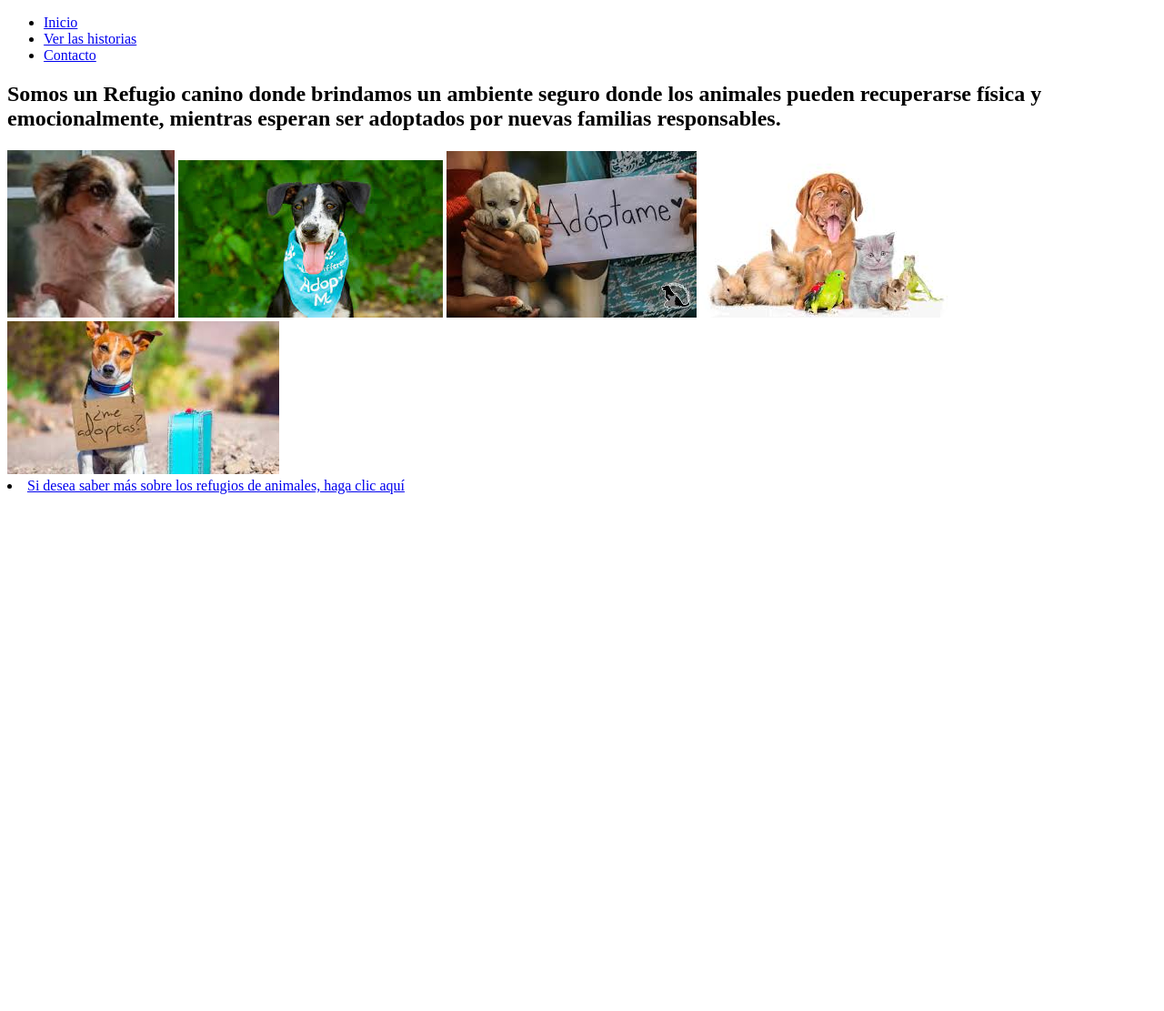
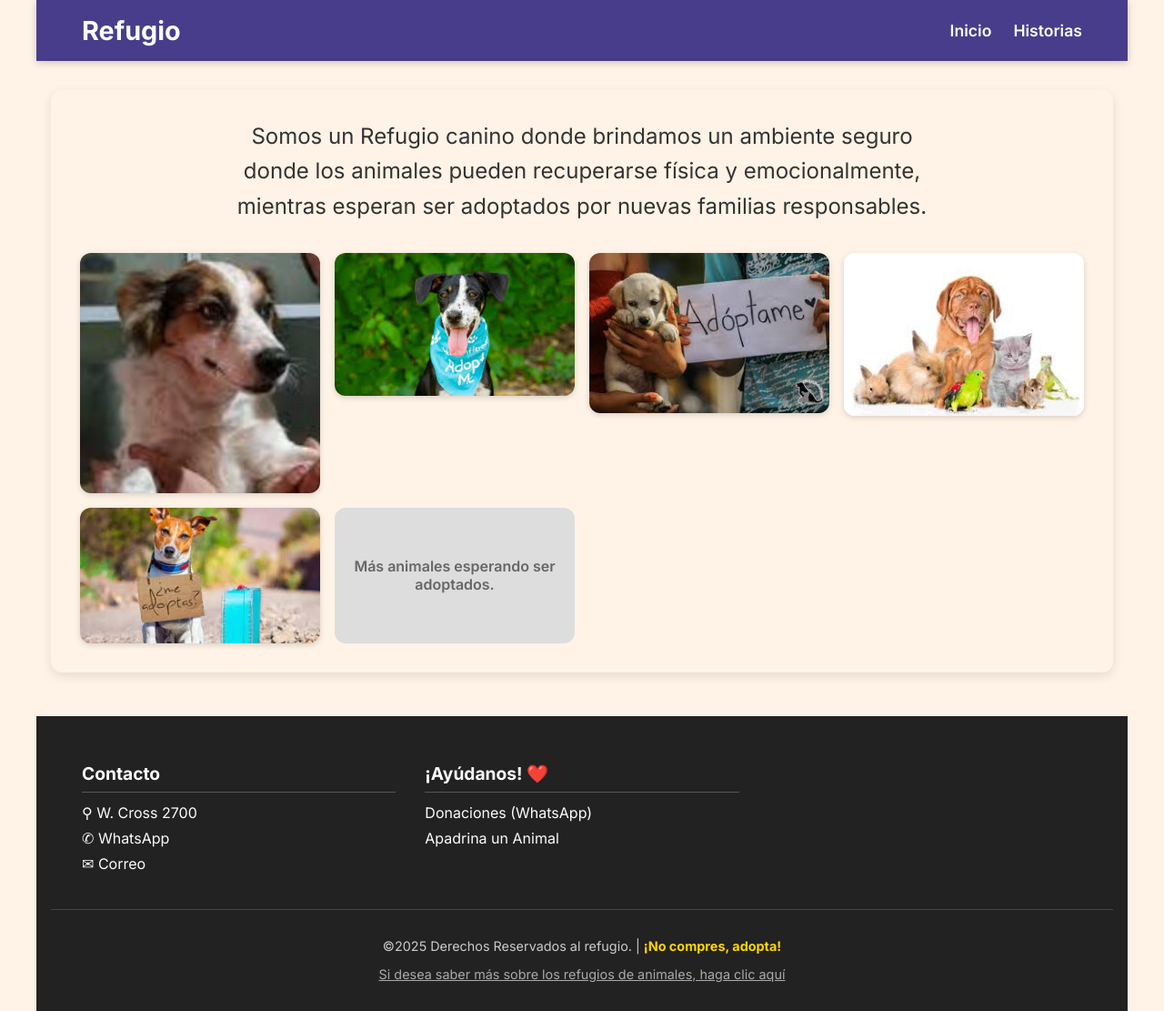
Before and after one commit to Luisdkano/dise-oweb, a plain HTML site: page index.html in a window 1280 px wide. Shown: the whole page at 91% size. Before the commit the page ends 800 px from the top, so only its background shows below. Drawn offline with Linux system fonts and the light colour scheme.

Commit message:
css-grid

```diff
--- a/css/style.css
+++ b/css/style.css
@@ -1,104 +1,179 @@
-@import url('https://fonts.googleapis.com/css2?family=Limelight&family=Pacifico&display=swap');
-@font-face {
-  font-family: "Limelight";
-  src: url("../assets/fonts/Limelight-Regular.ttf") format("truetype");
+body {
+    font-family: 'Inter', sans-serif;
+    margin: 0;
+    background-color: #fef3e6;
+    color: #333;
 }
 
-/* Estilos generales para la página web */
-body {
-  background-color: antiquewhite;
-  color: #FFFFFF;
-  font-family: "Limelight", sans-serif;
-  font-weight: 400;
-  font-style: normal;
-  margin: 0;
-  padding: 20px;
+a {
+    text-decoration: none;
+    color: inherit;
 }
 
-/* Estilos para el carrusel de imágenes */
+.container {
+    max-width: 1200px;
+    margin: 0 auto;
+}
+
+
+header {
+    background-color: #483D8B;
+    padding: 1rem;
+    box-shadow: 0 2px 8px rgba(0, 0, 0, 0.2);
+}
+
+nav {
+    display: flex;
+    justify-content: space-between;
+    align-items: center;
+    max-width: 1100px;
+    margin: 0 auto;
+}
+
+nav .logo {
+    font-size: 1.8rem;
+    font-weight: bold;
+    color: #fcfcfc;
+}
+
+nav ul {
+    list-style: none;
+    display: flex;
+    gap: 1.5rem;
+    margin: 0;
+    padding: 0;
+}
+
+nav ul li a {
+    color: #fcfcfc;
+    font-weight: 600;
+    transition: color 0.3s;
+    font-size: 1.1rem;
+}
+
+nav ul li a:hover {
+    color: #FFD700;
+}
+
+
+section {
+    background-color: #fef3e6;
+    text-align: center;
+    border-radius: 12px;
+    box-shadow: 0 4px 12px rgba(0, 0, 0, 0.1);
+    margin: 2rem 1rem;
+    padding: 2rem;
+}
+
+section h1 {
+    font-size: 1.5rem;
+    line-height: 1.6;
+    max-width: 800px;
+    margin: 0 auto;
+    font-weight: 400;
+    color: #333;
+}
+
+
 .grid-container {
     display: grid;
-    align-items: center;
-    margin: 10px auto;
-    width: 70%;
-    grid-template-columns: 1fr 1fr 65%; /* columnas iguales */
-    gap: 10px; /* espacio entre imágenes */
+    grid-template-columns: repeat(auto-fit, minmax(250px, 1fr));
+    gap: 1rem;
+    margin-top: 2rem;
 }
 
 .grid-container img {
-    width: 400px; /* se ajusta al ancho de la celda */
-    height: 300px; /* se ajusta al alto de la celda */
-    border-radius: 10px;
-    border: 4px solid #ffffff;
-    box-shadow: 0 4px 8px rgba(0, 0, 0, 0.2);
+    width: 100%;
+    height: auto;
+    border-radius: 12px;
+    box-shadow: 0 2px 6px rgba(0,0,0,0.15);
     transition: transform 0.3s;
-    margin: 0; /* quitamos margen extra */
 }
 
 .grid-container img:hover {
-    transform: scale(1.10); /* Efecto zoom al pasar el mouse */
+    transform: scale(1.05);
 }
 
-/*encabezado*/
-header{
- background-color: #6b67b9;
- display: block;
- width: 100%;
-font-family: 'Lucida Sans', 'Lucida Sans Regular', 'Lucida Grande', 'Lucida Sans Unicode', Geneva, Verdana, sans-serif;
- font-weight: 700px;
- padding-top: 8px;
-}
-nav{
-    width: 100%;
-    height: 82px;
-}
-.lista{
-    color: white;
-    font-size: 40px;
-    margin-left: 13px;
-    display: inline;
-    margin-right: 15px;
+.placeholder {
+    background-color: #ddd;
+    border-radius: 12px;
+    display: flex;
+    align-items: center;
+    justify-content: center;
+    color: #666;
+    font-weight: 600;
+    padding: 1rem;
+    text-align: center;
 }
 
-/* Estilos para los titulos */
-h1, h2, h3, h4, h5, h6 {
-  color: #23468C;
-  font-family: "Pacifico", cursive;
-  font-size: 20px;
 
+footer {
+    background-color: #222;
+    color: #fcfcfc;
+    padding: 2rem 1rem;
+    margin-top: 3rem;
 }
 
-a {
-  color: #000480;
-  text-decoration: none;
+.footer-container {
+    display: grid;
+    grid-template-columns: 1fr;
+    gap: 2rem;
+    max-width: 1100px;
+    margin: 0 auto;
 }
 
-/* Estilos para los enlaces */
-a:hover {
-  color: #57C6F2;
-  text-decoration: underline;
+@media (min-width: 768px) {
+    .footer-container {
+        grid-template-columns: repeat(3, 1fr);
+    }
 }
 
-/* Estilos para los botones*/
-.btn-primario {
-  background-color: #23468C;
-  color: #FFFFFF;
-  padding: 10px 15px;
-  border: none;
-  border-radius: 4px;
-  cursor: pointer;
-  text-align: center;
-  transition: background-color 0.3s;
+.footer-col h3 {
+    font-size: 1.2rem;
+    font-weight: bold;
+    border-bottom: 1px solid #555;
+    padding-bottom: 0.5rem;
+    margin-bottom: 0.8rem;
 }
 
-.btn-primario:hover {
-  background-color: #3098F2;
+.footer-col ul {
+    list-style: none;
+    padding: 0;
+    margin: 0;
 }
 
-/* Fuente del Parrafó*/
-p {
-  font-family: "Pacifico", cursive;
-  font-weight: 400;
-  font-size: 30px;
-  font-style: normal;
+.footer-col ul li {
+    margin-bottom: 0.5rem;
 }
+
+.footer-col a {
+    color: #fcfcfc;
+    transition: color 0.3s;
+}
+
+.footer-col a:hover {
+    color: #FFD700;
+}
+
+.footer-bottom {
+    border-top: 1px solid #444;
+    text-align: center;
+    font-size: 0.9rem;
+    margin-top: 2rem;
+    padding-top: 1rem;
+    color: #ccc;
+}
+
+.footer-bottom span {
+    color: #FFD700;
+    font-weight: bold;
+}
+
+.footer-bottom a {
+    color: #aaa;
+    text-decoration: underline;
+}
+
+.footer-bottom a:hover {
+    color: #FFD700;
+}
--- a/index.html
+++ b/index.html
@@ -3,39 +3,67 @@
 <head>
     <meta charset="UTF-8" />
     <meta name="viewport" content="width=device-width, initial-scale=1.0" />
-    <link rel="icon" href="./assets/icon/icon.ico" type="image/png" />
-    <link rel="stylesheet" href=".//css/style.css" />
-    <link rel="preconnect" href="https://fonts.googleapis.com">
-    <link rel="preconnect" href="https://fonts.gstatic.com" crossorigin>
-    <link href="https://fonts.googleapis.com/css2?family=Limelight&display=swap" rel="stylesheet">
     <title>Refugio de Animales</title>
+    <link href="https://fonts.googleapis.com/css2?family=Inter:wght@400;600;700&display=swap" rel="stylesheet">
+    <link rel="stylesheet" href="./css/style.css">
 </head>
+
 <body>
+    <div class="container">
         <header>
             <nav>
+                <div class="logo">Refugio</div>
                 <ul>
-                <li class="lista"><a href="index.html">Inicio</a></li>
-                <li class="lista"><a href="./pages/historias.html">Ver las historias</a></li>
-                <li class="lista"><a href="#">Contacto</a></li>
+                    <li><a href="index.html">Inicio</a></li>
+                    <li><a href="./pages/historias.html">Historias</a></li>
                 </ul>
             </nav>
         </header>
+
         <section>
-        <h1>Somos un Refugio canino donde brindamos un ambiente seguro donde los animales pueden recuperarse física y emocionalmente, mientras esperan ser adoptados por nuevas familias responsables.</h1>
+            <h1>
+                Somos un Refugio canino donde brindamos un ambiente seguro donde los animales pueden recuperarse física y emocionalmente, mientras esperan ser adoptados por nuevas familias responsables.
+            </h1>
+
             <div class="grid-container">
-                <img src="./assets/imagenes/el loco corcho.jpg" alt="imagen de el loco corcho" class="cimg"/>
-                <img src="./assets/imagenes/adoptame.jpg" alt="imagen de los tres mosqueteros" class="cimg"/>
-                <img src="./assets/imagenes/cosito.jpg" alt="imagen de labrador" class="cimg"/>
-                <img src="./assets/imagenes/animalitos,loritos.jpg" alt="imagen de los tres mosqueteros" class="cimg" />
-                <img src="./assets/imagenes/perritoconcartel.jpg" alt="perrito con cartel" class="cimg"/>
+                <img src="./assets/imagenes/el loco corcho.jpg" alt="imagen de perro 1">
+                <img src="./assets/imagenes/adoptame.jpg" alt="imagen de perro 2">
+                <img src="./assets/imagenes/cosito.jpg" alt="imagen de perro 3">
+                <img src="./assets/imagenes/animalitos,loritos.jpg" alt="imagen de loritos">
+                <img src="./assets/imagenes/perritoconcartel.jpg" alt="perrito con cartel">
+                <div class="placeholder">Más animales esperando ser adoptados.</div>
             </div>
-        <li>
+        </section>
+
+        <footer>
+            <div class="footer-container">
+                <div class="footer-col contacto">
+                    <h3>Contacto</h3>
+                    <ul>
+                        <li><a href="https://www.google.com/maps/place/W.+Cross+2700,+T4001+San+Miguel+de+Tucum%C3%A1n,+Tucum%C3%A1n/data=!4m2!3m1!1s0x94225daf218756d5:0x542a4ac45ff08019?sa=X&ved=1t:242&ictx=111">⚲ W. Cross 2700</a></li>
+                        <li><a href="https://wa.me/3816443234">✆ WhatsApp</a></li>
+                        <li><a href="https://mail.google.com/mail/u/0/#inbox?compose=CllgCJqWhBxZgPbxCGMbGfZPwLhJNLlMzTczLSZqDdvnLQJhBpmVRQKDxxdpvQsZQSZDDKPwKtg">✉ Correo</a></li>
+                    </ul>
+                </div>
+
+                <div class="footer-col apoyo">
+                    <h3>¡Ayúdanos! ❤️</h3>
+                    <ul>
+                        <li><a href="https://wa.me/3816443234?text=Hola%2C%20c%C3%B3mo%20puedo%20hacer%20una%20donaci%C3%B3n%20econ%C3%B3mica%20al%20refugio%3F">Donaciones (WhatsApp)</a></li>
+                        <li><a href="./pages/adoptaranimal.html">Apadrina un Animal</a></li>
+                    </ul>
+                </div>
+
+                <div></div>
+            </div>
+
+            <div class="footer-bottom">
+                <p>©2025 Derechos Reservados al refugio. | <span>¡No compres, adopta!</span></p>
                 <a href="https://es.wikipedia.org/wiki/Refugio_de_animales#" target="_blank">
                     Si desea saber más sobre los refugios de animales, haga clic aquí
                 </a>
-        </li>
-    <!--Luis y Jorge hicieron el código inicial!-->
-    <!--carrusel-->
-    </section>
+            </div>
+        </footer>
+    </div>
 </body>
 </html>
```
Also changed, not shown: pages/historias.html (+32 -2 lines). Lines whose indentation alone changed are shown as unchanged.
